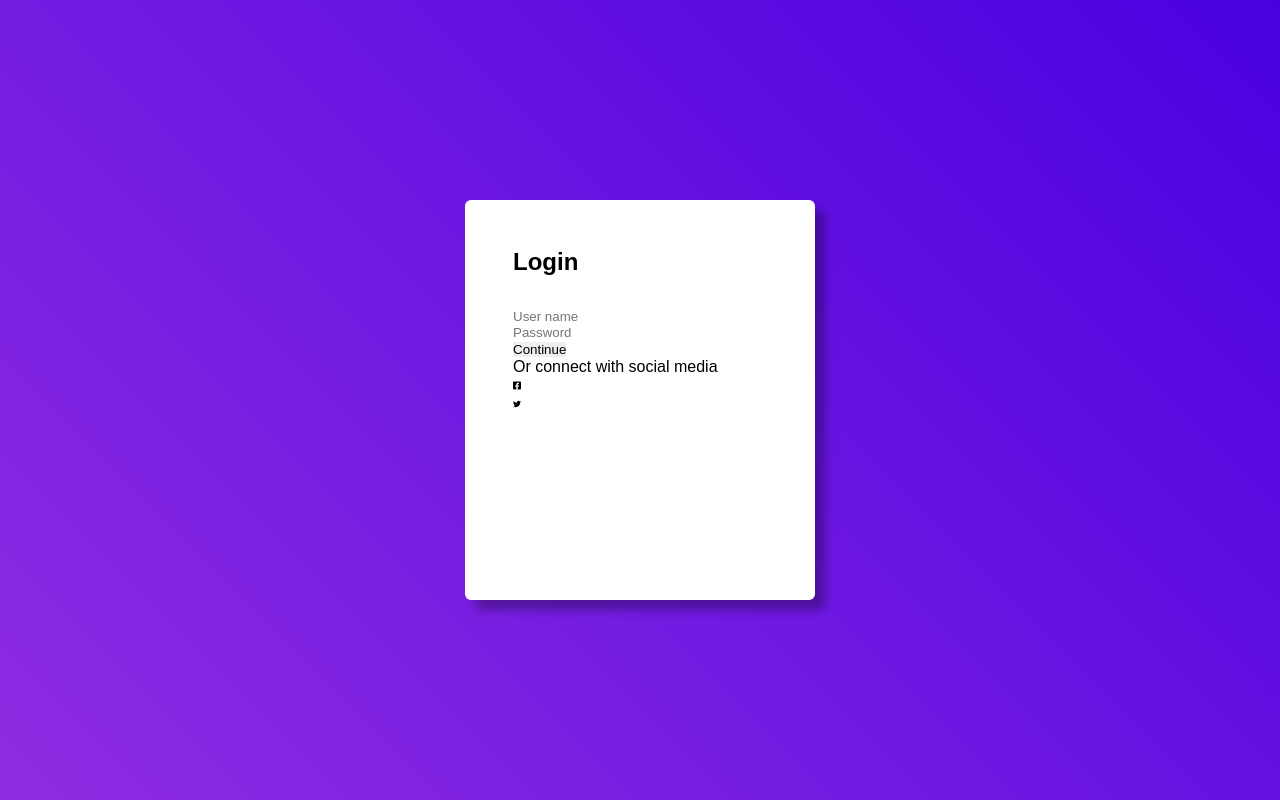
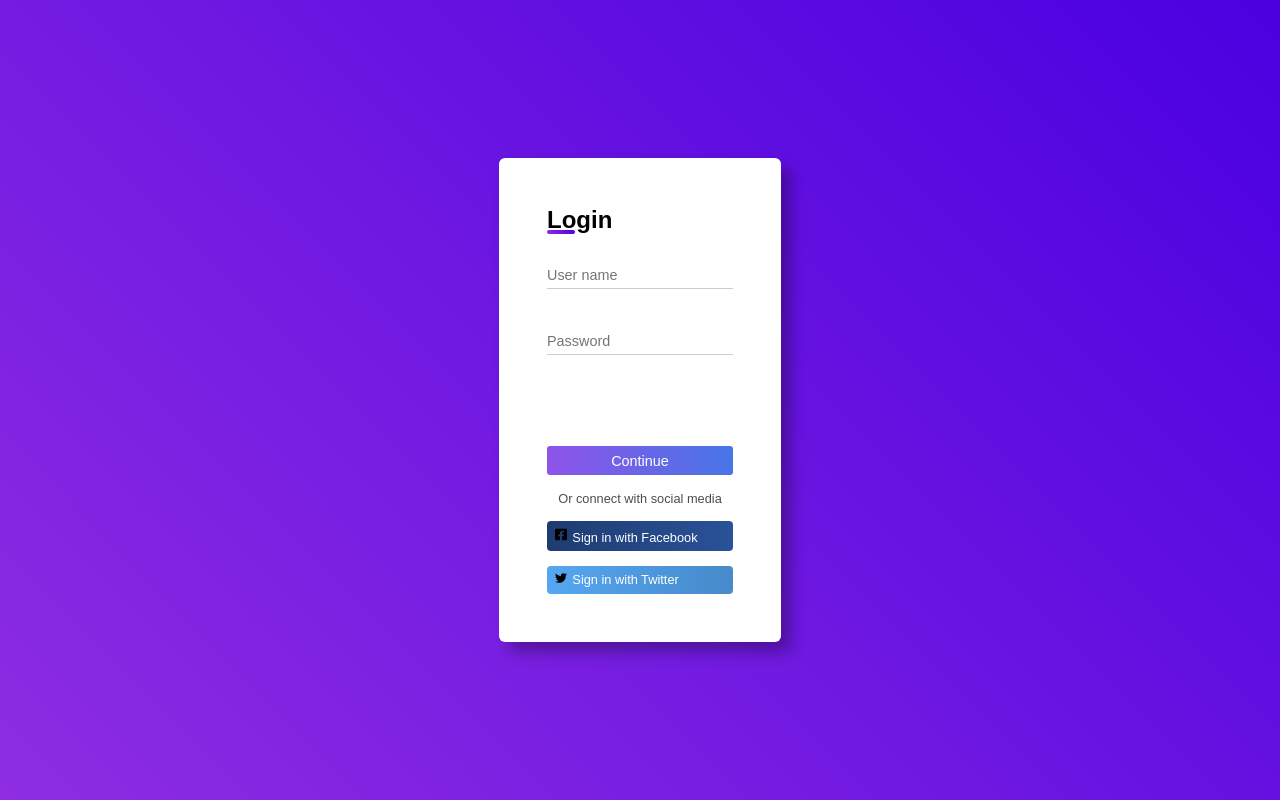
Before and after one commit to JairNeto1/Tela-de-Login, a plain HTML site: page index.htm in a window 1280 px wide. Drawn offline with Linux system fonts and the light colour scheme.

Commit message:
finishing the project

```diff
--- a/index.htm
+++ b/index.htm
@@ -39,13 +39,13 @@
         <span>Or connect with social media</span>
         <div class="social-fields">
           <div class="social-field facebook">
-            <a href="#"></a>
-            <img width="3%" src="./img/facebook-square-brands.svg" />
+            <img src="./img/facebook-square-brands.svg" />
+            <a href="#">Sign in with Facebook</a>
+          </div>
 
-            <div class="social-field twitter">
-              <a href="#"></a>
-              <img width="3%" src="./img/twitter-brands.svg" />
-            </div>
+          <div class="social-field twitter">
+            <img src="./img/twitter-brands.svg" />
+            <a href="#">Sign in with Twitter</a>
           </div>
         </div>
       </div>
--- a/styles.css
+++ b/styles.css
@@ -19,9 +19,9 @@ Body {
 main.container {
   background: #fff;
   max-width: 350px;
-  min-height: 50vh;
+  min-height: 60vh;
   padding: 3rem;
-  box-shadow: 10px 10px 10px rgba(0, 0, 0, 0.3);
+  box-shadow: 10px 10px 15px rgba(0, 0, 0, 0.3);
   border-radius: 6px;
 }
 
@@ -31,26 +31,125 @@ main h2 {
   position: relative;
 }
 
-main h2 ::before {
+main h2::before {
   content: '';
   position: absolute;
   height: 4px;
-  width: 25px;
-  bottom: 3px;
+  width: 28px;
+  bottom: 0.5px;
   left: 0;
   border-radius: 8px;
   background: linear-gradient(45deg, #8e2de2, #4a00e0);
+}
+
+form {
+  display: flex;
+  flex-direction: column;
+}
+
+form .input-field:first-child {
+  margin-bottom: 3rem;
+}
+
+.input-field .underline::before {
+  content: '';
+  position: absolute;
+  height: 1px;
+  width: 100%;
+  bottom: -5px;
+  left: 0;
+  background: rgba(0, 0, 0, 0.2);
+}
+
+.input-field .underline::after {
+  content: '';
+  position: absolute;
+  height: 1px;
+  width: 100%;
+  bottom: -5px;
+  left: 0;
+  background: linear-gradient(45deg, #8e2de2, #4a00e0);
+  transform: scaleX(0);
+  transition: all 0.3s ease-in-out;
+  transform-origin: left;
+}
+
+.input-field input:focus ~ .underline::after {
+  transform: scaleX(1);
 }
 
 .input-field {
   position: relative;
 }
 
-.input-field {
+.input-field input {
   outline: none;
   font-size: 0.9rem;
-  color: red;
-  font: red;
+  color: rgba(0, 0, 0, 0.7);
+}
+,
+input-field input::placeholder {
+  color: rgba(0, 0, 0, 0.5);
 }
 
+form input[type='submit'] {
+  margin-top: 6rem;
+  padding: 0.4rem;
+  background: linear-gradient(to left, #4776e6, #8e54e9);
+  cursor: pointer;
+  color: #fff;
+  font-size: 0.9rem;
+  font-weight: 300;
+  border-radius: 3px;
+  transition: all 0.3s ease;
+}
+
+form input[type='submit']:hover {
+  letter-spacing: 0.5px;
+  background: linear-gradient(to right, #4776e6, #8e54e9);
+}
+
+.footer {
+  display: flex;
+  flex-direction: column;
+  margin-top: 1rem;
+}
+
+.footer span {
+  color: rgba(0, 0, 0, 0.7);
+  font-size: 0.8rem;
+  text-align: center;
+}
+
+.footer .social-field {
+  padding: 0.4rem;
+  border-radius: 4px;
+  font-size: 0.85rem;
+  width: 100%;
+  cursor: pointer;
+  margin-top: 15px;
+}
+
+.footer .social-fields img {
+  margin: 0 0.1rem;
+  width: 12px;
+  color;
+}
+
+.footer .social-fields a {
+  text-decoration: none;
+  color: #fff;
+  align-items: center;
+  font-size: 0.8rem;
+}
+
+.footer .social-field.facebook {
+  background: linear-gradient(to right, #1e3c72, #2a5298);
+  display: center;
+  justify-content: center;
+}
+
+.footer .social-field.twitter {
+  background: linear-gradient(to right, #56a7f2, #468aca);
+}
 /*Link do vídeo: https://www.youtube.com/watch?v=MkXuQ9CcHqU */
```
Also changed, not shown: img/login.gif (added), 1 other file.
